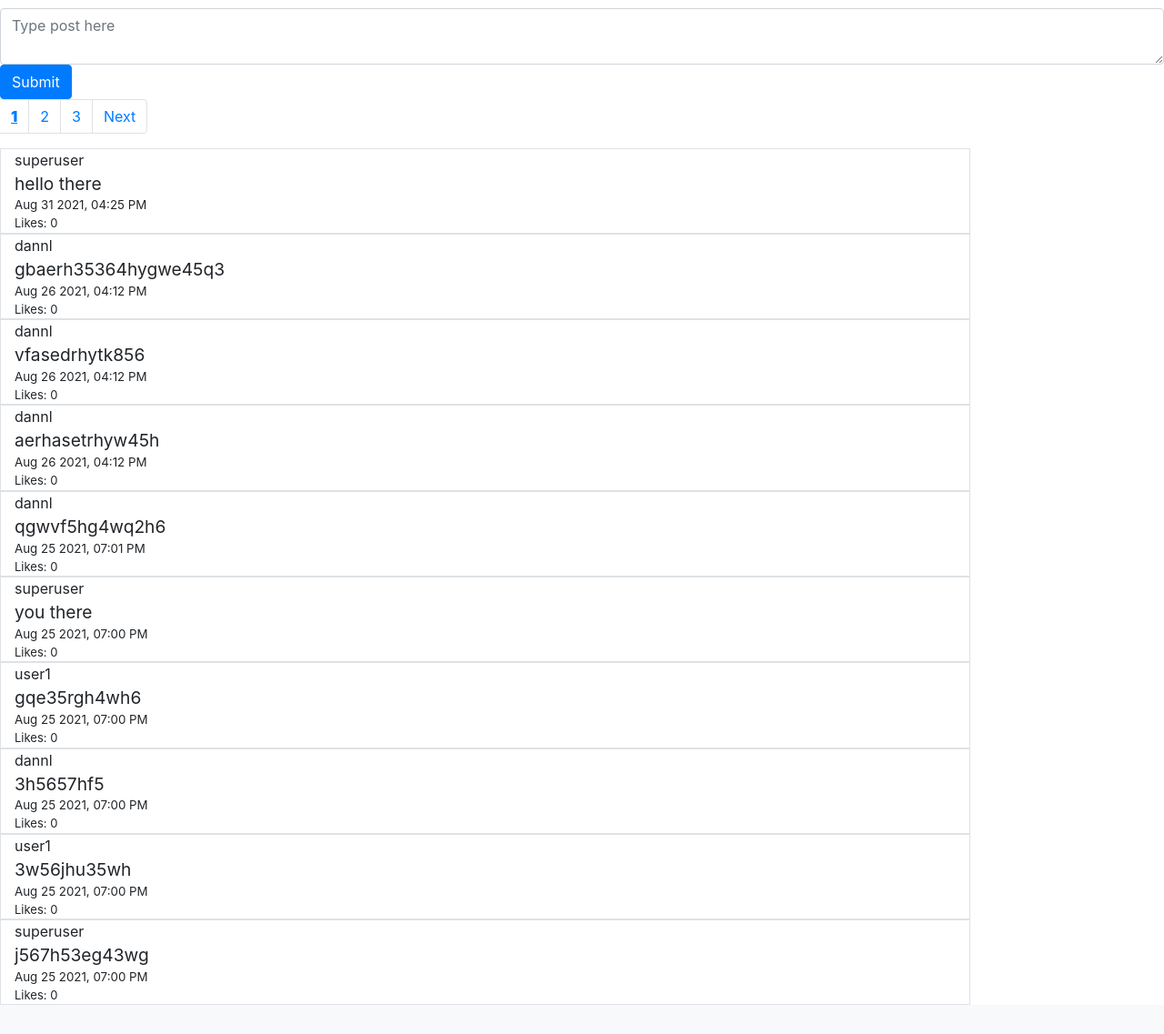
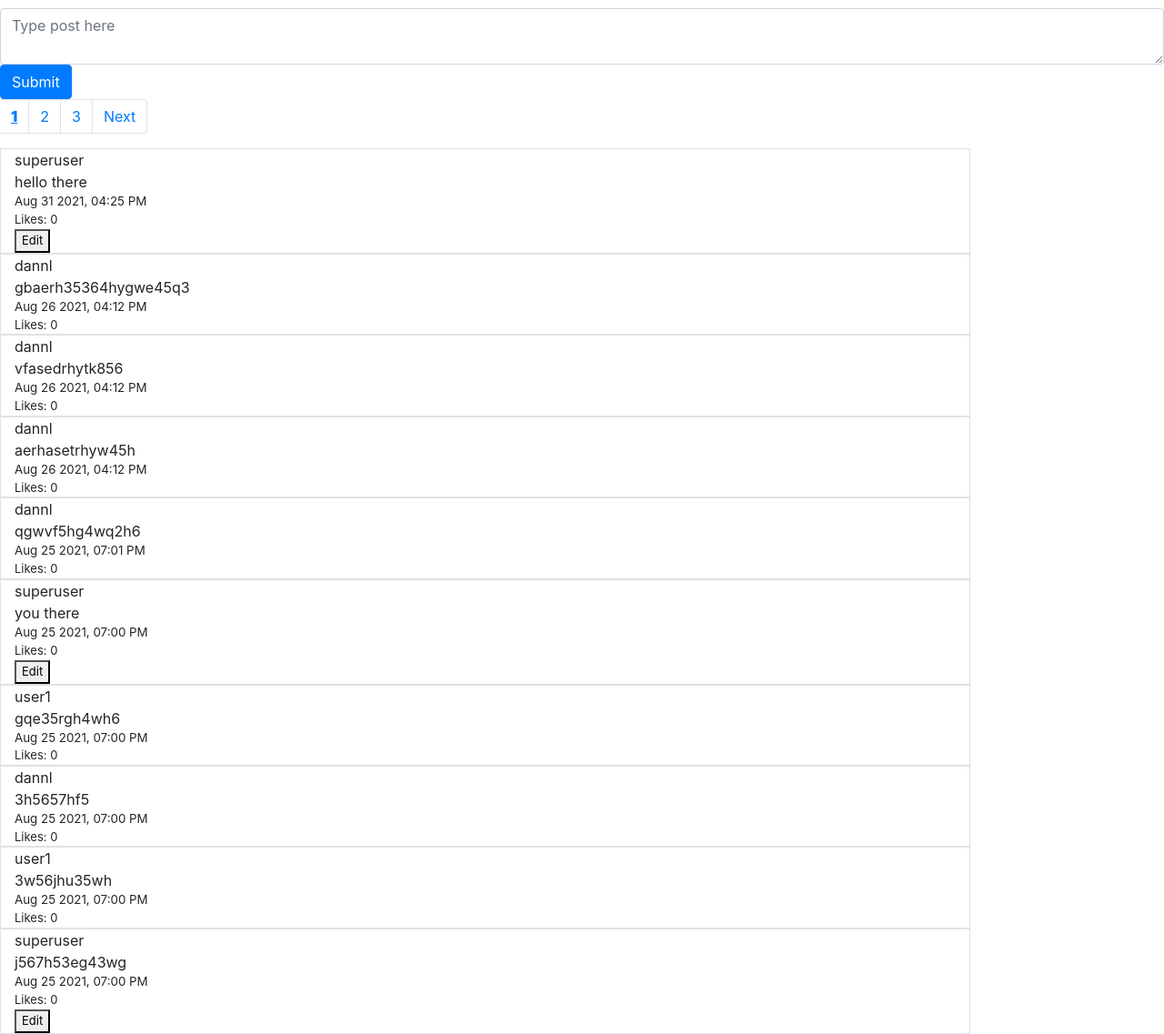
Before and after one commit to DNL317/network, a Django app: page / in a window 1280 px wide. Shown: the part 145-1282 px from the top of the page at 91% size. Before the commit the page ends 1250 px from the top, so only its background shows below. Run offline with Django 3.2, Linux system fonts and the light colour scheme; a user stored in the database is signed in; data comes from the database, SQL or seed files in the repository; both versions use the stored data as it was after the commit; tables that the repository leaves empty hold one stand-in row (values such as "Sample post"); some libraries are stand-ins or nearby versions.

Commit message:
edit feature added

```diff
--- a/network/static/network/index.js
+++ b/network/static/network/index.js
@@ -275,9 +275,7 @@ function nav_links_display(show_page_num, page_count) {
 }
 
 function show_page(show_page_num, page_count) {
-    console.log("show_page running");
-    console.log(`page_count is ${page_count}`);
-    console.log(`show_page_num is now ${show_page_num}`);
+
     for (let i = 1; i <= page_count; i++) {
         document.getElementById(`page${i}`).style.display = 'none';
     }
@@ -286,13 +284,11 @@ function show_page(show_page_num, page_count) {
 
 function show_posts(post, i, pages, page_count) {
 
-    console.log("show_posts running")
     //create 'main' div (will add content to it below), and store it in a variable
     const post_display = document.createElement('div');
-    post_display.id = 'post';
+    post_display.id = `post${i}`;
     post_display.className = 'col-lg-10 col-md-20 col-sm-30 border';
 
-    console.log("step 1: div created")
     //create new element for link to profiles, add it to the 'main' div
     const post_poster = document.createElement('div');
     post_poster.id = 'post-poster';
@@ -305,35 +301,98 @@ function show_posts(post, i, pages, page_count) {
     });
     post_display.append(post_poster);
 
-    console.log("step 2 done")
     //create new div to display post, add it to the 'main' div
     const post_body = document.createElement('div');
-    post_body.id = 'post-body';
+    post_body.id = `post-body-${post.id}`;
+    post_body.className = 'post-body';
     post_body.innerHTML = post.body;
     post_display.append(post_body);
 
-    console.log("step 3 done")
     //create new div to display timestamp, add it to the 'main' div
     const post_timestamp = document.createElement('div');
     post_timestamp.id = 'post-timestamp';
     post_timestamp.innerHTML = post.timestamp;
     post_display.append(post_timestamp);
 
-    console.log("step 4 done")
     //create new div to display # of likes, add it to the 'main' div
     const post_likes = document.createElement('div');
     post_likes.id = 'post-likes';
     post_likes.innerHTML = `Likes: ${post.likes}`;
     post_display.append(post_likes);
 
-    console.log("step 5 done");
-
+    if (post.poster === current_user) {
+        const edit_button = document.createElement('button');
+        edit_button.id = 'edit-button';
+        edit_button.className = `edit${i}`;
+        edit_button.innerHTML = 'Edit';
+        edit_button.addEventListener('click', () => {
+            console.log("edit button clicked");
+            console.log(post);
+            edit_button.style.display = 'none';
+            edit_post(post);
+        });
+        post_display.append(edit_button);
+    }
 
     //append post to correct page
     var page_identifier = Math.ceil(i / 10) - 1;
     pages[page_identifier].append(post_display);
-    console.log('post appended to page');
-    console.log(`page_count is ${page_count}`);
+}
+
+function edit_post(post) {
+
+    const content_div = document.getElementById(`post-body-${post.id}`);
+    content_div.innerHTML = "";
+
+    const edit_form = document.createElement('div');
+    const form_input = document.createElement('input');
+    form_input.setAttribute('type', 'textarea');
+    form_input.setAttribute('name', 'post-body');
+    text_to_edit = post.body;
+    form_input.setAttribute('value', text_to_edit);
+    const save_button = document.createElement('input');
+    save_button.setAttribute('type', 'submit');
+    save_button.setAttribute('value', 'Save');
+    save_button.addEventListener('click', () => {
+        const new_body = form_input.value;
+        console.log(`${new_body}`);
+
+        fetch('/', {
+            method: 'PUT',
+            headers: {
+                'X-CSRFTOKEN': getCookie("csrftoken")
+            },
+            body: body = JSON.stringify({
+                post_id: post.id,
+                new_body: new_body,
+            })
+        })
+        .then(() => {
+            content_div.innerHTML = new_body;
+            edit_form.remove()
+        })
+    });
+
+    const cancel_button = document.createElement('input');
+    cancel_button.setAttribute('type', 'submit');
+    cancel_button.setAttribute('value', 'Cancel');
+    cancel_button.addEventListener('click', () => {
+        content_div.innerHTML = text_to_edit;
+        edit_form.remove();
+        document.getElementById('edit-button').style.display = 'block';
+    });
+
+    edit_form.append(form_input);
+    edit_form.append(save_button);
+    edit_form.append(cancel_button);
+    content_div.append(edit_form);
+
+}
+
+function getCookie(name) {
+    const value = `; ${document.cookie}`;
+    const parts = value.split(`; ${name}=`);
+    if (parts.length == 2) return parts.pop().split(';').shift();
 }
 
 function show_follow_count(profile) {
@@ -346,14 +405,14 @@ function follow(username_lookup) {
 
     console.log("follow running")
     fetch(`/${username_lookup}/follow`)
-    .then(response => null)
+    .then(response => null);
 }
 
 function unfollow(username_lookup) {
 
     console.log("unfollow running")
     fetch(`/${username_lookup}/unfollow`)
-    .then(response => null)
+    .then(response => null);
 }
 
 function update_followers() {
--- a/network/templates/network/index.html
+++ b/network/templates/network/index.html
@@ -50,4 +50,7 @@
 
 {% block script %}
     <script src="{% static 'network/index.js' %}"></script>
+    <script type="text/javascript">
+        var current_user = "{{current_user}}";
+    </script>
 {% endblock %}
--- a/network/templates/network/layout.html
+++ b/network/templates/network/layout.html
@@ -50,5 +50,8 @@
 
 {% block script %}
     <script src="{% static 'network/index.js' %}"></script>
-    <script src="{% static 'network/profile.js' %}"></script>
+    <script type="text/javascript">
+        var current_user = "{{current_user}}";
+    </script>
+
 {% endblock %}
--- a/network/views.py
+++ b/network/views.py
@@ -2,6 +2,7 @@ from django.contrib.auth import authenticate, login, logout
 from django.db import IntegrityError
 from django.http import HttpResponse, HttpResponseRedirect
 from django.http.response import JsonResponse
+import json
 from django.shortcuts import render
 from django.urls import reverse
 from .models import User, Post, Profile
@@ -11,6 +12,9 @@ def index(request):
 
     print("index running in python")
 
+    current_user = request.user.username
+    print(f"current_user is {current_user}")
+
     if request.method == "POST":
         post = request.POST["post-body"]
         new_post = Post()
@@ -19,7 +23,20 @@ def index(request):
 
         new_post.save()
 
-    return render(request, "network/index.html")
+    elif request.method == "PUT":
+        data = json.loads(request.body)
+        post_id = int(data["post_id"])
+        new_body = data["new_body"]
+        post = Post.objects.filter(id=post_id).first()
+        post.body = new_body
+        post.save()
+        return JsonResponse({
+            "result": True
+        })
+
+    return render(request, "network/index.html", {
+        'current_user': current_user
+    })
 
 def login_view(request):
     print("login_view running in python")
@@ -141,7 +158,11 @@ def follow(request, username_lookup):
     followed_profile.followers.add(following_user)
     following_profile.following.add(followed_user)
 
-    return render(request, "network/index.html")
+    current_user = request.user.username
+
+    return render(request, "network/index.html", {
+        'current_user': current_user
+    })
 
 def unfollow(request, username_lookup):
 
@@ -161,7 +182,11 @@ def unfollow(request, username_lookup):
     unfollowed_profile.followers.remove(unfollowing_user)
     unfollowing_profile.following.remove(unfollowed_user)
 
-    return render(request, "network/index.html")
+    current_user = request.user.username
+
+    return render(request, "network/index.html", {
+        'current_user': current_user
+    })
 
 def follow_button(request):
     print("follow_button running in python")
```
Also changed, not shown: db.sqlite3.
